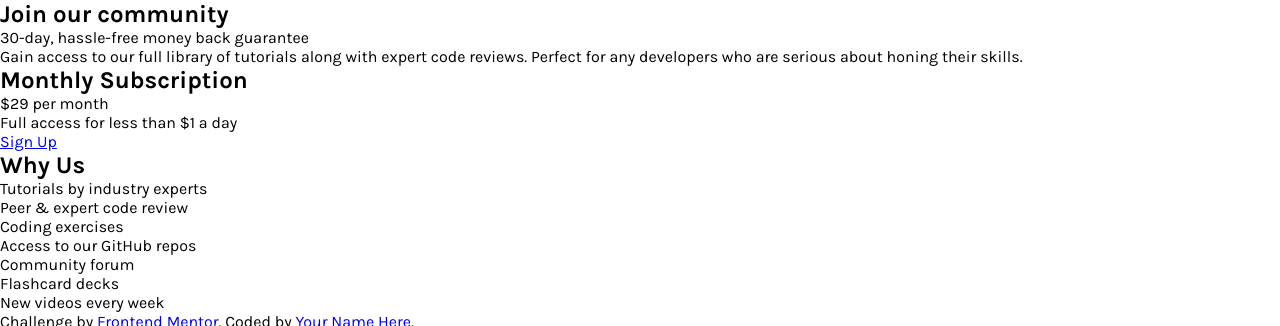
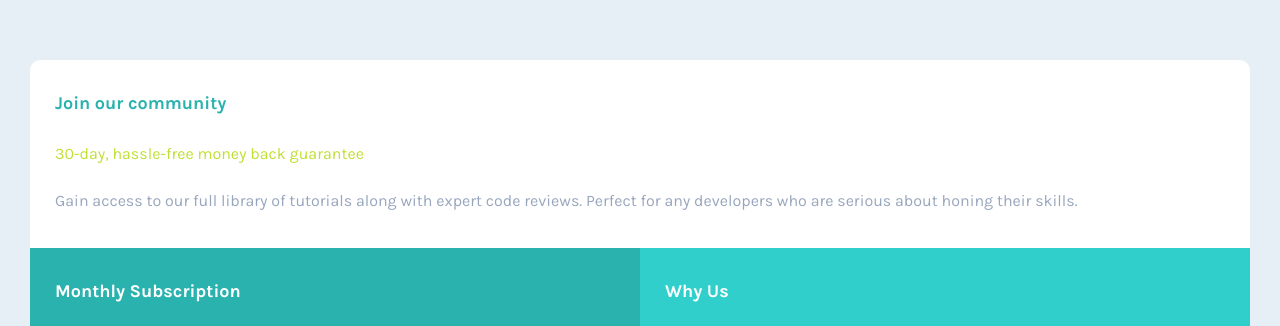
Before and after one commit to juzny/Single-price-grid-component, a plain HTML site: page index.html in a window 1280 px wide. Shown: the top 326 px of the page. Drawn offline with Linux system fonts and the light colour scheme.

Commit message:
finish v1

```diff
--- a/index.html
+++ b/index.html
@@ -19,19 +19,19 @@
   <section class="description">
 
     <div class="description__item description__item--community">
-      <h2 class="description__title">Join our community</h2>
+      <h2 class="description__title description__title--community">Join our community</h2>
       <p class="description__paragraf-first">30-day, hassle-free money back guarantee</p>
-      <p class="description__paragraf-first">Gain access to our full library of tutorials along with expert code
+      <p class="description__paragraf-second">Gain access to our full library of tutorials along with expert code
         reviews. Perfect for any developers who are serious about honing their skills.</p>
     </div>
 
     <div class="description__item description__item--subscription">
       <h2 class="description__title">Monthly Subscription</h2>
       <div class="description__plan">
-        <span class="description__plan-price">&dollar;29</span> per month
+        &dollar;29<span class="description__plan-price">per month</span>
       </div>
-      <p class="description__paragraf--first">Full access for less than &dollar;1 a day</p>
-      <a href="#" class="description__signup">Sign Up</a>
+      <p class="description__paragraf-price">Full access for less than &dollar;1 a day</p>
+      <a href="#" class="description__btn">Sign Up</a>
     </div>
 
     <div class="description__item description__item--whyus">
@@ -50,10 +50,10 @@
 
 
 
-  <footer>
-    <p class="attribution">
+  <footer class="footer">
+    <p class="footer__attribution">
       Challenge by <a href="https://www.frontendmentor.io?ref=challenge" target="_blank">Frontend Mentor</a>.
-      Coded by <a href="#">Your Name Here</a>.
+      Coded by <a href="#">Jarek</a>.
     </p>
   </footer>
 </body>
--- a/sass/_colors.scss
+++ b/sass/_colors.scss
@@ -1,4 +1,8 @@
 $cyan: hsl(179, 62%, 43%);
-$brtyellow: hsl(71, 73%, 54%);
+$ltcyan: hsl(179, 62%, 50%);
 $ltgray: hsl(204, 43%, 93%);
 $grayblue: hsl(218, 22%, 67%);
+$brtyellow: hsl(71, 73%, 54%);
+$hoveryellow: hsl(71, 73%, 45%);
+$white: hsl(0, 0%, 100%);
+$blue: hsl(228, 45%, 44%);
--- a/sass/main.scss
+++ b/sass/main.scss
@@ -13,15 +13,135 @@ html {
 }
 
 body {
+  padding: 6rem 3rem;
   font-family: "Karla", sans-serif;
   font-size: 1.6rem;
+  background: $ltgray;
 }
 
-// .attribution {
-//     font-size: 11px;
-//     text-align: center;
-//   }
+ul {
+  list-style: none;
+}
 
-//   .attribution a {
-//     color: hsl(228, 45%, 44%);
-//   }
+a {
+  text-decoration: none;
+}
+
+.description {
+  border-radius: 10px;
+  overflow: hidden;
+
+  &__item {
+    padding: 3.2rem 2.5rem;
+
+    &--community {
+      background: $white;
+    }
+
+    &--subscription {
+      background: $cyan;
+    }
+
+    &--whyus {
+      background: $ltcyan;
+    }
+  }
+
+  &__title {
+    margin-bottom: 3rem;
+    font-size: 1.8rem;
+    font-weight: 700;
+    color: $white;
+
+    &--community {
+      color: $cyan;
+    }
+  }
+
+  &__paragraf-first {
+    color: $brtyellow;
+    margin-bottom: 2.3rem;
+  }
+
+  &__paragraf-second {
+    color: $grayblue;
+    line-height: 3rem;
+  }
+
+  &__plan {
+    display: flex;
+    margin-bottom: 0.8rem;
+    font-size: 3.2rem;
+    align-items: center;
+    color: $white;
+
+    &-price {
+      margin-left: 1rem;
+      font-size: 1.6rem;
+      opacity: 0.5;
+    }
+  }
+  &__paragraf-price {
+    margin-bottom: 1.8rem;
+    color: $ltgray;
+  }
+
+  &__btn {
+    display: inline-block;
+    width: 100%;
+    padding: 2rem 10rem;
+    border-radius: 0.5rem;
+    font-size: 1.8rem;
+    text-align: center;
+    background: $brtyellow;
+    color: $white;
+    box-shadow: 0 0 0.4rem rgba($color: #000, $alpha: 0.5);
+    transition: background 0.3s;
+    cursor: pointer;
+
+    &:hover {
+      background: $hoveryellow;
+    }
+  }
+  &__list-item {
+    color: $ltgray;
+    line-height: 2.4rem;
+  }
+}
+
+.footer {
+  margin-top: 1rem;
+
+  &__attribution {
+    font-size: 1.1rem;
+    text-align: center;
+    a {
+      color: $blue;
+    }
+  }
+}
+
+// media queries
+
+@media (min-width: 1000px) {
+  .description {
+    display: grid;
+    grid-template-columns: repeat(2, 1fr);
+    grid-template-rows: repeat(2, auto);
+
+    &__item--community {
+      grid-column: 1/3;
+      grid-row: 1/2;
+    }
+
+    &__item--subscription {
+      grid-column: 1/2;
+      grid-row: 2/3;
+    }
+
+    &__item-whyus {
+      grid-column: 2/3;
+      grid-row: 2/3;
+    }
+  }
+}
```
Also changed, not shown: css/main.css, 1 other file.
